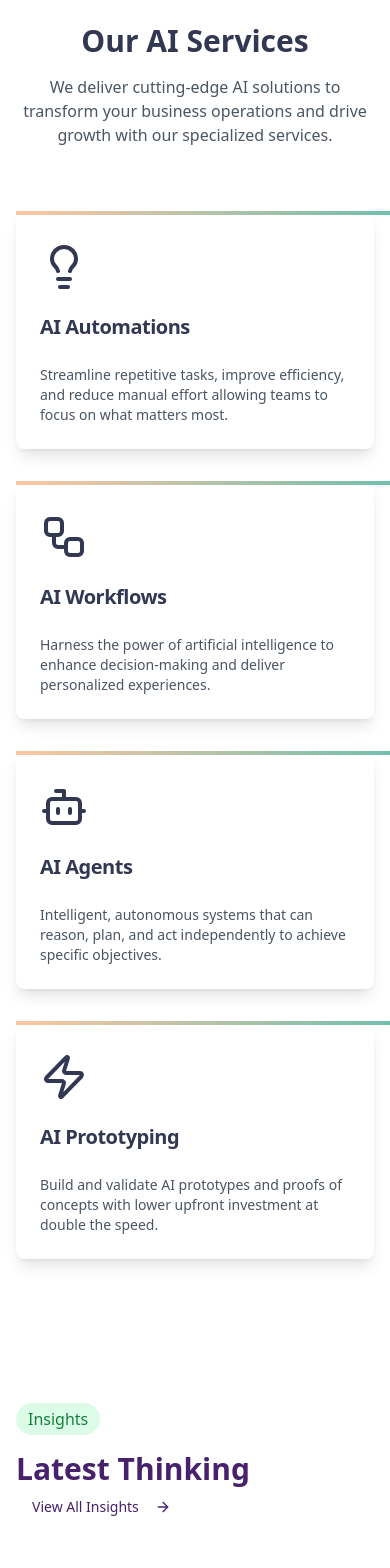
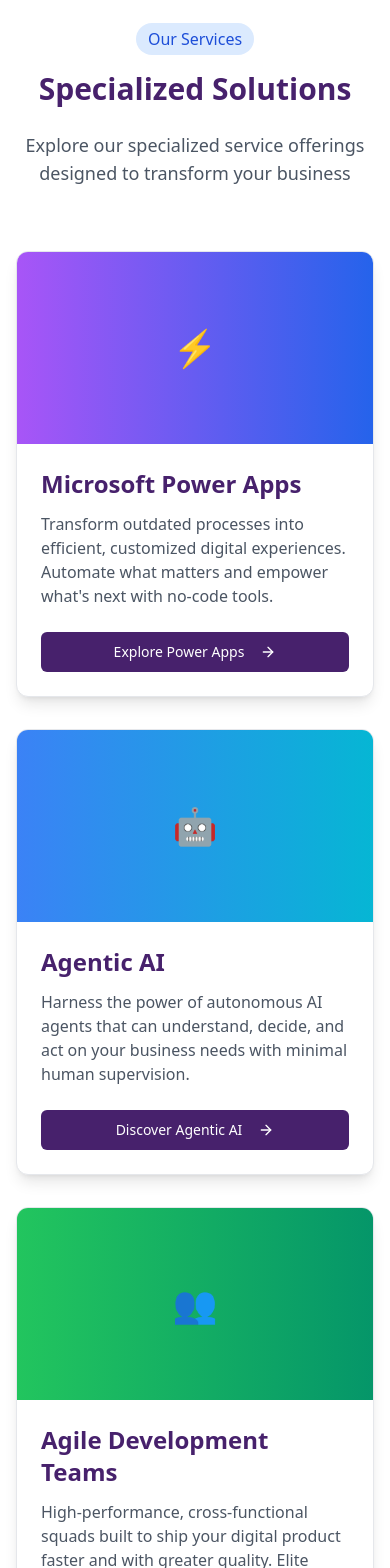
Before and after one commit to iqx-Sdev/iqxsoftwaredevelopment-71, a React (Vite) app: page / in a window 390 px wide. Shown: the part 3300-4868 px from the top of the page. Built offline with nearby package versions, Linux system fonts and the light colour scheme; a web font is replaced by a local one.

Commit message:
Add home page content and links to other pages
Summarize content from other pages and add links to the home page.

```diff
--- a/src/pages/Index.tsx
+++ b/src/pages/Index.tsx
@@ -2,14 +2,12 @@
 import React from "react";
 import Navbar from "@/components/Navbar";
 import Hero from "@/components/Hero";
-import Services from "@/components/Services";
-import Team from "@/components/Team";
 import Footer from "@/components/Footer";
 import AboutSection from "@/components/Home/AboutSection";
 import SolutionsSection from "@/components/Home/SolutionsSection";
-import InsightsSection from "@/components/Home/InsightsSection";
-import CareersSection from "@/components/Home/CareersSection";
-import ContactSection from "@/components/Home/ContactSection";
+import { Button } from "@/components/ui/button";
+import { ArrowRight } from "lucide-react";
+import { Link } from "react-router-dom";
 
 const Index = () => {
   return (
@@ -18,14 +16,218 @@ const Index = () => {
       <Hero />
       <AboutSection />
       <SolutionsSection />
-      <Services />
-      <InsightsSection />
-      <CareersSection />
-      <Team />
-      <ContactSection />
+
+      {/* Service Highlights Section */}
+      <section className="py-20 bg-white">
+        <div className="container mx-auto px-4">
+          <div className="text-center mb-16">
+            <div className="mb-4 inline-block bg-blue-100 px-3 py-1 rounded-full">
+              <span className="text-blue-700 font-medium">Our Services</span>
+            </div>
+            <h2 className="text-3xl md:text-4xl font-bold text-newtheme-purple mb-6">
+              Specialized Solutions
+            </h2>
+            <p className="text-gray-600 text-lg max-w-3xl mx-auto">
+              Explore our specialized service offerings designed to transform your business
+            </p>
+          </div>
+
+          <div className="grid grid-cols-1 md:grid-cols-2 lg:grid-cols-3 gap-8">
+            {/* Power Apps */}
+            <div className="bg-white rounded-xl shadow-lg overflow-hidden border border-gray-200 hover:shadow-xl transition-all">
+              <div className="h-48 bg-gradient-to-r from-purple-500 to-blue-600">
+                <div className="h-full w-full flex items-center justify-center">
+                  <span className="text-4xl">⚡</span>
+                </div>
+              </div>
+              <div className="p-6">
+                <h3 className="text-2xl font-bold text-newtheme-purple mb-3">Microsoft Power Apps</h3>
+                <p className="text-gray-600 mb-6">
+                  Transform outdated processes into efficient, customized digital experiences. Automate what matters and empower what's next with no-code tools.
+                </p>
+                <Link to="/power-apps">
+                  <Button className="w-full bg-newtheme-purple hover:bg-newtheme-purple/90">
+                    Explore Power Apps
+                    <ArrowRight className="ml-2 h-5 w-5" />
+                  </Button>
+                </Link>
+              </div>
+            </div>
+
+            {/* Agentic AI */}
+            <div className="bg-white rounded-xl shadow-lg overflow-hidden border border-gray-200 hover:shadow-xl transition-all">
+              <div className="h-48 bg-gradient-to-r from-blue-500 to-cyan-500">
+                <div className="h-full w-full flex items-center justify-center">
+                  <span className="text-4xl">🤖</span>
+                </div>
+              </div>
+              <div className="p-6">
+                <h3 className="text-2xl font-bold text-newtheme-purple mb-3">Agentic AI</h3>
+                <p className="text-gray-600 mb-6">
+                  Harness the power of autonomous AI agents that can understand, decide, and act on your business needs with minimal human supervision.
+                </p>
+                <Link to="/agentic-ai">
+                  <Button className="w-full bg-newtheme-purple hover:bg-newtheme-purple/90">
+                    Discover Agentic AI
+                    <ArrowRight className="ml-2 h-5 w-5" />
+                  </Button>
+                </Link>
+              </div>
+            </div>
+
+            {/* Agile Teams */}
+            <div className="bg-white rounded-xl shadow-lg overflow-hidden border border-gray-200 hover:shadow-xl transition-all">
+              <div className="h-48 bg-gradient-to-r from-green-500 to-emerald-600">
+                <div className="h-full w-full flex items-center justify-center">
+                  <span className="text-4xl">👥</span>
+                </div>
+              </div>
+              <div className="p-6">
+                <h3 className="text-2xl font-bold text-newtheme-purple mb-3">Agile Development Teams</h3>
+                <p className="text-gray-600 mb-6">
+                  High-performance, cross-functional squads built to ship your digital product faster and with greater quality. Elite teams that work as an extension of your vision.
+                </p>
+                <Link to="/agile-teams">
+                  <Button className="w-full bg-newtheme-purple hover:bg-newtheme-purple/90">
+                    Meet Our Agile Teams
+                    <ArrowRight className="ml-2 h-5 w-5" />
+                  </Button>
+                </Link>
+              </div>
+            </div>
+
+            {/* Web Apps */}
+            <div className="bg-white rounded-xl shadow-lg overflow-hidden border border-gray-200 hover:shadow-xl transition-all">
+              <div className="h-48 bg-gradient-to-r from-indigo-500 to-purple-600">
+                <div className="h-full w-full flex items-center justify-center">
+                  <span className="text-4xl">💻</span>
+                </div>
+              </div>
+              <div className="p-6">
+                <h3 className="text-2xl font-bold text-newtheme-purple mb-3">Web & App Development</h3>
+                <p className="text-gray-600 mb-6">
+                  Custom-built cross-platform apps powered by Flutter, React Native, and flexible content architecture. Elegant, high-performance digital products with user-first design.
+                </p>
+                <Link to="/web-apps">
+                  <Button className="w-full bg-newtheme-purple hover:bg-newtheme-purple/90">
+                    Explore Web Apps
+                    <ArrowRight className="ml-2 h-5 w-5" />
+                  </Button>
+                </Link>
+              </div>
+            </div>
+
+            {/* Shopify */}
+            <div className="bg-white rounded-xl shadow-lg overflow-hidden border border-gray-200 hover:shadow-xl transition-all">
+              <div className="h-48 bg-gradient-to-r from-pink-500 to-rose-600">
+                <div className="h-full w-full flex items-center justify-center">
+                  <span className="text-4xl">🛒</span>
+                </div>
+              </div>
+              <div className="p-6">
+                <h3 className="text-2xl font-bold text-newtheme-purple mb-3">Shopify Website Design</h3>
+                <p className="text-gray-600 mb-6">
+                  Exceptional Shopify experiences engineered for performance and built for growth. Brand-first store design with UX+UI that converts visitors into customers.
+                </p>
+                <Link to="/shopify">
+                  <Button className="w-full bg-newtheme-purple hover:bg-newtheme-purple/90">
+                    Explore Shopify Design
+                    <ArrowRight className="ml-2 h-5 w-5" />
+                  </Button>
+                </Link>
+              </div>
+            </div>
+
+            {/* AI Chat */}
+            <div className="bg-white rounded-xl shadow-lg overflow-hidden border border-gray-200 hover:shadow-xl transition-all">
+              <div className="h-48 bg-gradient-to-r from-blue-500 to-sky-600">
+                <div className="h-full w-full flex items-center justify-center">
+                  <span className="text-4xl">💬</span>
+                </div>
+              </div>
+              <div className="p-6">
+                <h3 className="text-2xl font-bold text-newtheme-purple mb-3">AI Chat Solutions</h3>
+                <p className="text-gray-600 mb-6">
+                  Advanced conversational AI interfaces that enhance customer engagement and streamline support. Intelligent chatbots that understand context and deliver personalized responses.
+                </p>
+                <Link to="/ai-chat">
+                  <Button className="w-full bg-newtheme-purple hover:bg-newtheme-purple/90">
+                    Discover AI Chat
+                    <ArrowRight className="ml-2 h-5 w-5" />
+                  </Button>
+                </Link>
+              </div>
+            </div>
+          </div>
+
+          <div className="mt-16 text-center">
+            <Link to="/contact">
+              <Button className="bg-gradient-to-r from-pink-500 to-blue-500 hover:from-pink-600 hover:to-blue-600 text-white px-8 py-6 text-lg rounded-lg">
+                Get In Touch With Our Experts
+                <ArrowRight className="ml-2 h-5 w-5" />
+              </Button>
+            </Link>
+          </div>
+        </div>
+      </section>
+
+      {/* Why Choose IQBusiness Section */}
+      <section className="py-16 bg-gray-50">
+        <div className="container mx-auto px-4">
+          <div className="max-w-5xl mx-auto">
+            <div className="text-center mb-12">
+              <div className="mb-4 inline-block bg-purple-100 px-3 py-1 rounded-full">
+                <span className="text-purple-700 font-medium">Why Choose Us</span>
+              </div>
+              <h2 className="text-3xl md:text-4xl font-bold text-newtheme-purple mb-6">
+                Why Choose IQBusiness?
+              </h2>
+              <p className="text-xl text-gray-700 mb-8 max-w-3xl mx-auto">
+                We're more than just consultants, we're your partners in growth
+              </p>
+            </div>
+
+            <div className="grid grid-cols-1 md:grid-cols-2 lg:grid-cols-4 gap-6">
+              {whyChooseUs.map((item, index) => (
+                <div key={index} className="flex flex-col items-center text-center p-6">
+                  <div className="h-16 w-16 rounded-full bg-purple-100 flex items-center justify-center mb-4 text-2xl">
+                    {item.icon}
+                  </div>
+                  <h3 className="font-bold text-xl mb-2">{item.title}</h3>
+                  <p className="text-gray-600">{item.description}</p>
+                </div>
+              ))}
+            </div>
+          </div>
+        </div>
+      </section>
+
       <Footer />
     </div>
   );
 };
 
+const whyChooseUs = [
+  {
+    icon: "🔍",
+    title: "Expertise",
+    description: "Industry leaders with deep knowledge across key business domains and technologies"
+  },
+  {
+    icon: "⚡",
+    title: "Innovation",
+    description: "Cutting-edge solutions that leverage the latest technological advancements"
+  },
+  {
+    icon: "📊",
+    title: "Results-Driven",
+    description: "Focused on delivering measurable outcomes and ROI for your business"
+  },
+  {
+    icon: "🤝",
+    title: "Partnership",
+    description: "We work alongside you as a collaborative partner, not just a service provider"
+  }
+];
+
 export default Index;
```
